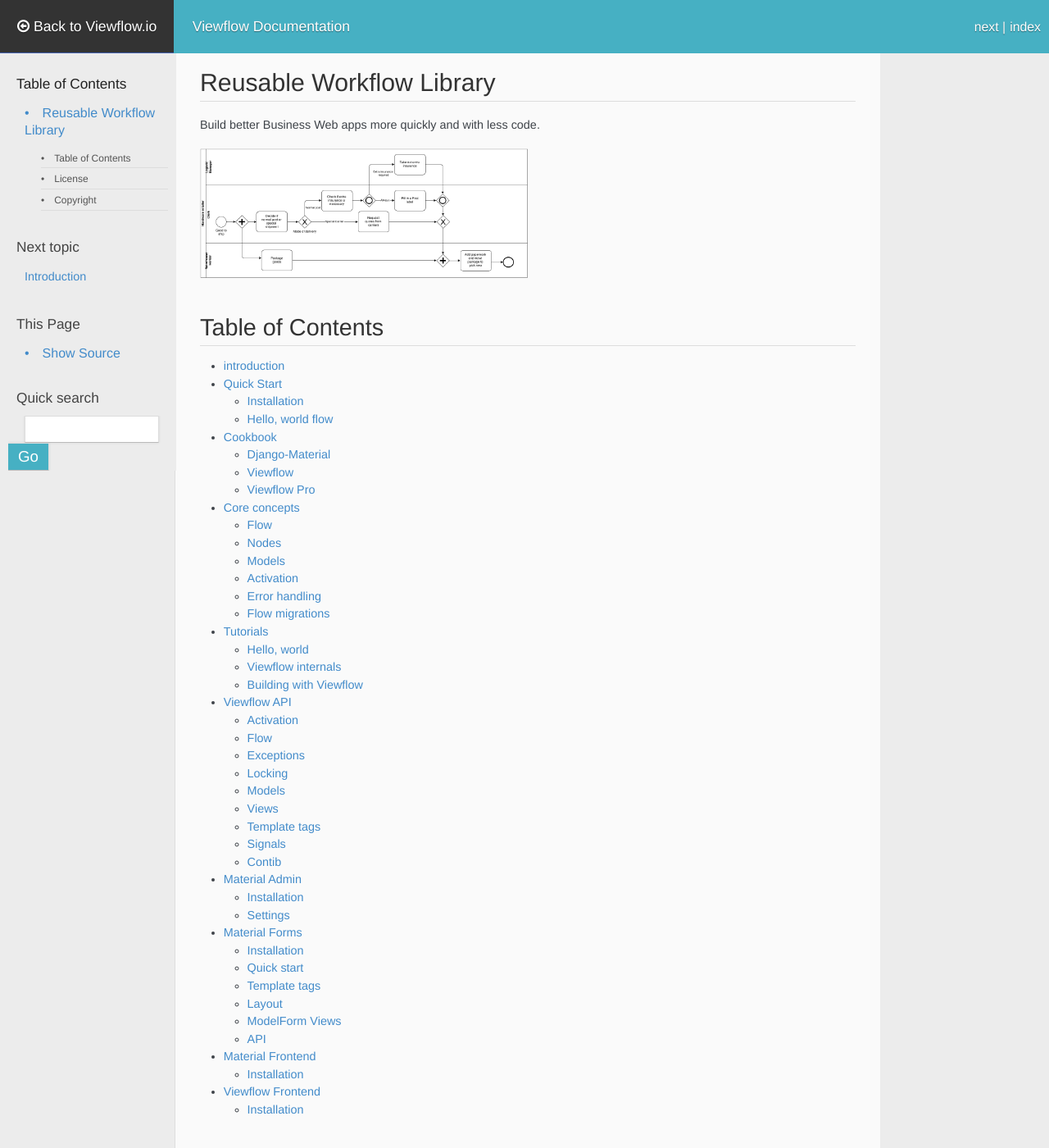
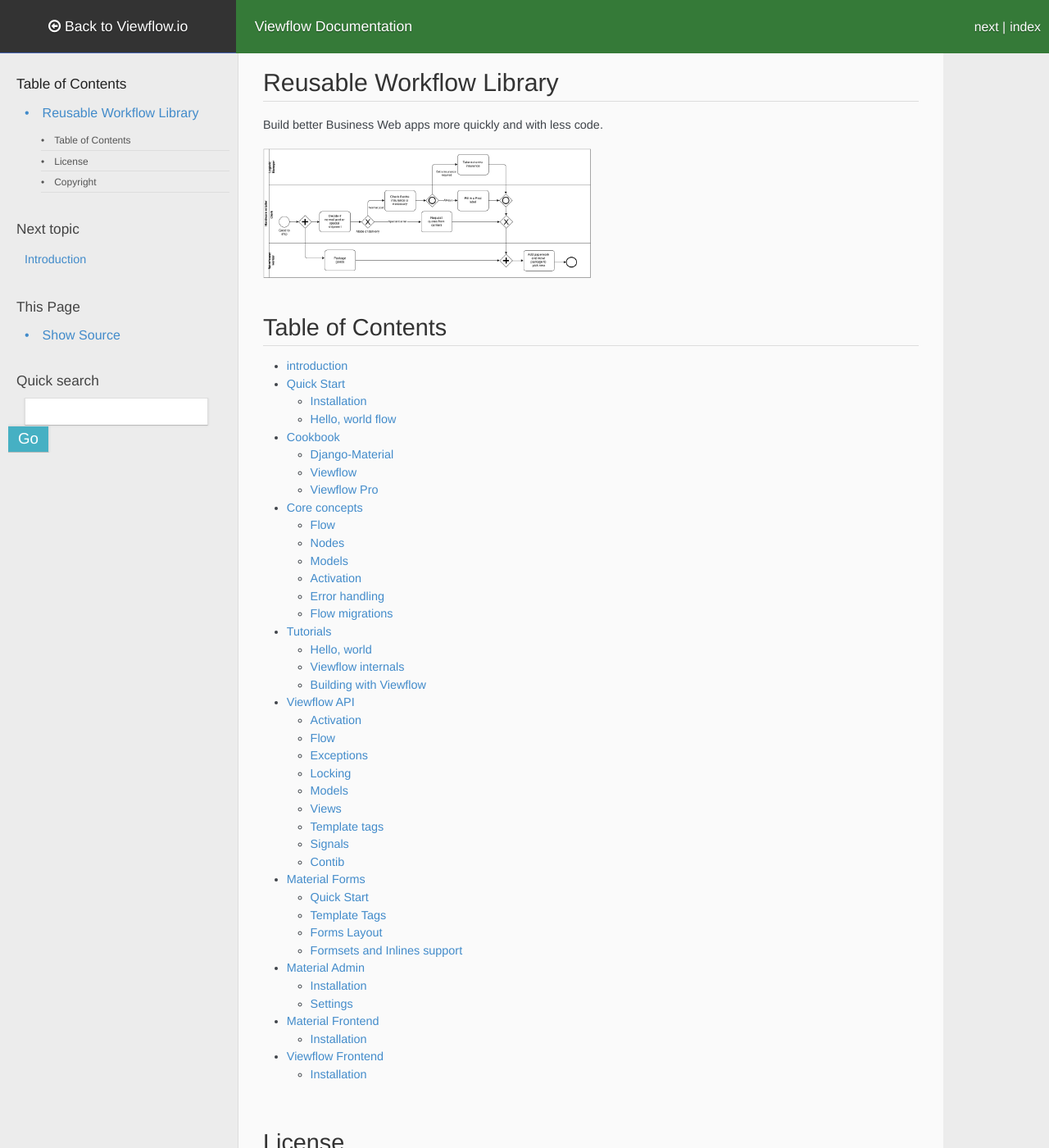
Before and after one commit to kmmbvnr/viewflow-docs-v1, a Sphinx documentation site: the page built from docs/index.rst, in a window 1280 px wide and 1400 px high. Shown: the whole window at 82% size. Built offline with Sphinx 7.4.7, drawn with Linux system fonts in a browser that asks for light colours; nearby versions of some CDN libraries; some web fonts are replaced; some of the changed lines change nothing that is shown.

Commit message:
Extend forms documentation

```diff
--- /dev/null
+++ b/docs/forms_formsets.rst
@@ -0,0 +1,5 @@
+============================
+Formsets and Inlines support
+============================
+
+**PRO Only**
--- /dev/null
+++ b/docs/forms_layout.rst
@@ -0,0 +1,47 @@
+============
+Forms Layout
+============
+
+Layout
+======
+
+Layout object is the way to specify relative fields placements and sizes.
+
+.. code-block:: python
+
+    from material import *
+
+    layout = Layout(
+        Row('shipment_no', 'description')
+        Fieldset("Add to inventory",
+                 Row(Span3('product_name'), 'tags'),
+                 Row('vendor', 'product_type'),
+                 Row(Column('sku',
+                            'stock_level',
+                            span_columns=4),
+                     'gender', 'desired_gender'),
+                 Row('cost_price', Span2('wholesale_price'), 'retail_price')))
+
+SpanXX elements are not to material grid classes, but used to
+determine relative fields width. Each row occupies 12 grid columns.
+Elements in Row('elem1', 'elem2') would be rendered in 6 grid coulmns
+each, and in Row(Span2('elem1'), 'elem2') `elem1` would be rendered in
+8 grid columns, and `elem2` in 4 grid columns.
+
+Layouts rendering itself is specified in template.
+
+
+API
+===
+
+.. autoclass:: material.base.Layout
+      :members:
+
+.. autoclass:: material.base.Span
+      :members:
+
+.. autoclass:: material.base.Column
+      :members:
+
+.. autoclass:: material.base.Row
+      :members:
--- /dev/null
+++ b/docs/forms_quickstart.rst
@@ -0,0 +1,47 @@
+===========
+Quick Start
+===========
+
+
+Installation
+============
+
+django-material tested with Python 2.7/3.4/3.5, django 1.8/1.9::
+
+    pip install django-material
+
+And add it into INSTALLED_APPS settings
+
+.. code-block:: python
+
+    INSTALLED_APPS = (
+         'material',
+         ...
+    )
+
+Quick start
+===========
+
+Include formpack javascript and styles into your base template
+
+.. code-block:: html
+
+    {% include 'material/includes/material_css.html' %}
+    {% include 'material/includes/material_js.html' %}
+
+
+Load the `material_form` template tag library
+
+.. code-block:: html
+
+        {% load material_form %}
+
+And render your form with {% form %} template tag
+
+.. code-block:: html
+
+    <form method="POST">
+        {% csrf_token %}
+        {% form form=form %}{% endform %}
+        <button type="submit" name="_submit" class="btn">Submit</button>
+    </form>
--- /dev/null
+++ b/docs/forms_templatetags.rst
@@ -0,0 +1,109 @@
+=============
+Template Tags
+=============
+
+{% form %}
+==========
+
+Renders material desing styled form.
+
+Options:
+
+
+* `form` - form instance to render, if not specified, takes from from `form` context variable
+* `layout` - form layout object, by default first from `layout` then `view.layout` context variable
+* `template` - template to render a form, default 'material/form.html'
+
+
+Example:
+
+.. code-block:: html
+
+    <form method="POST">
+        {% csrf_token %}
+        {% form form=customer_form layout=form.layout %}{% endform %}
+   </form>
+
+
+{% part %}
+==========
+
+`django-material` forms processing is built around simple concept
+called *part*. `part` is like django template block, it has a default
+value and could be overriden.  But `parts` are created dynamically for
+each form field, which allows you to redefine specific form field html
+render output.
+
+Here is the example of rendering form with but prefix email field with email icon.
+
+.. code-block:: html
+
+    <form method="POST">
+        {% csrf_token %}
+        {% form %}
+            {% part form.email prefix %}<div class="input-group-addon">@</div>{% endpart %}
+        {% endform %}
+        <button type="submit" name="_submit" class="btn">Submit</button>
+    </form>
+
+There is a lot of other parts declared in default templates. See
+template code for details.  If your widget is so special, you can
+completly override its rendering
+
+.. code-block:: html
+
+    {% part form.my_field %}any html code here{% endpart %}
+
+List of common parts
+--------------------
+
+Each field template could have own parts available for redefinition.
+
+Here is the list of common parts, available in most of field templates::
+
+    {% part field prefix %}{% endpart %}
+    {% part field control %}{% endpart %}
+    {% part field label %}{% endpart %}
+    {% part field help_text %}{% endpart %}
+    {% part field errors %}{% endpart %}
+
+Widget specific parts
+---------------------
+
+CheckboxSelectMultiple
+~~~~~~~~~~~~~~~~~~~~~~
+
+Number of columns to render checkboxes::
+
+    {% part field columns %}1{% endpart %}
+
+{% attr %}
+==========
+
+The tag allows to add or override specific attribute in the rendered
+html.
+
+Here are few examples.
+
+Set field div-wrapper class attribute::
+
+    {% attr form.field 'group' class %}col s12 m6 l4{% endattr %}
+
+Add `data-validate` attribute the the `<label>` tag::
+
+    {% attr form.field 'label' data-validate%}1{% endattr %}
+
+Append `blue` to the list of classes of the `<input>` tag::
+
+    {% attr form.field 'widget' 'class'  append %}blue{% endattr %}
+
+
+Widget specific attributes
+--------------------------
+
+RadioSelect
+~~~~~~~~~~~
+
+Render radio sleectin one line::
+
+    {% attr form.field 'group' class append %}inline{% endattr %}
--- a/docs/index.rst
+++ b/docs/index.rst
@@ -19,8 +19,8 @@
    core_concepts
    tutorials
    viewflow_api
+   material_forms
    material_admin
-   material_forms
    material_frontend
    viewflow_frontend
 
--- a/docs/material_forms.rst
+++ b/docs/material_forms.rst
@@ -10,147 +10,13 @@
 * Strong python/html code separation
 * Complex form layouts support
 
+.. toctree::
+   :maxdepth: 2
+
+   forms_quickstart
+   forms_templatetags
+   forms_layout
+   forms_formsets
+
 .. image:: _static/MaterialForm.png
    :width: 800px
-
-
-Installation
-============
-
-django-material tested with Python 2.7/3.4/3.5, django 1.8/1.9::
-
-    pip install django-material
-
-And add it into INSTALLED_APPS settings
-
-.. code-block:: python
-
-    INSTALLED_APPS = (
-         'material',
-         ...
-    )
-
-Quick start
-===========
-
-Include formpack javascript and styles into your base template
-
-.. code-block:: html
-
-    {% include 'material/includes/material_css.html' %}
-    {% include 'material/includes/material_js.html' %}
-
-
-Load the `material_form` template tag library
-
-.. code-block:: html
-
-        {% load material_form %}
-
-And render your form with {% form %} template tag
-
-.. code-block:: html
-
-    <form method="POST">
-        {% csrf_token %}
-        {% form form=form %}{% endform %}
-        <button type="submit" name="_submit" class="btn">Submit</button>
-    </form>
-
-Template tags
-=============
-
-`django-material` forms processing is built around simple concept
-called *part*. `part` is like django template block, it has a default
-value and could be overriden.  But `parts` are created dynamically for
-each form field, which allows you to redefine specific form field html
-render output.
-
-Here is the example of rendering form with but prefix email field with email icon.
-
-.. code-block:: html
-
-    <form method="POST">
-        {% csrf_token %}
-        {% form %}
-            {% part form.email prefix %}<div class="input-group-addon">@</div>{% endpart %}
-        {% endform %}
-        <button type="submit" name="_submit" class="btn">Submit</button>
-    </form>
-
-There is a lot of other parts declared in default templates. See
-template code for details.  If your widget is so special, you can
-completly override its rendering
-
-.. code-block:: html
-
-    {% part form.my_field %}any html code here{% endpart %}
-
-
-Layout
-======
-
-Layout object is the way to specify relative fields placements and sizes.
-
-.. code-block:: python
-
-    from material import *
-
-    layout = Layout(
-        Row('shipment_no', 'description')
-        Fieldset("Add to inventory",
-                 Row(Span3('product_name'), 'tags'),
-                 Row('vendor', 'product_type'),
-                 Row(Column('sku',
-                            'stock_level',
-                            span_columns=4),
-                     'gender', 'desired_gender'),
-                 Row('cost_price', Span2('wholesale_price'), 'retail_price')))
-
-SpanXX elements are not to material grid classes, but used to
-determine relative fields width. Each row occupies 12 grid columns.
-Elements in Row('elem1', 'elem2') would be rendered in 6 grid coulmns
-each, and in Row(Span2('elem1'), 'elem2') `elem1` would be rendered in
-8 grid columns, and `elem2` in 4 grid columns.
-
-Layouts rendering itself is specified in template.
-
-
-ModelForm Views
-===============
-
-Viewform library provides  LayoutMixin for model form views, populates
-form fields list directly from layout object
-
-.. code-block:: python
-
-    from django import generic
-    from material import LayoutMixin
-
-    class SampleView(LayoutMixin, generic.ModelFormView):
-        layout = Layout(...)
-
-
-API
-===
-
-.. autoclass:: material.base.Layout
-      :members:
-
-.. autoclass:: material.base.Span
-      :members:
-
-.. autoclass:: material.base.Column
-      :members:
-
-.. autoclass:: material.base.Row
-      :members:
-
-.. autoclass:: material.base.Inline
-      :members:
-
-.. autoclass:: material.base.Fieldset
-      :members:
-
-.. autoclass:: material.base.LayoutMixin
-      :members:
--- a/docs/proBlue/layout.html
+++ b/docs/proBlue/layout.html
@@ -12,7 +12,7 @@
           {%- if not loop.first %}{{ reldelim2 }}{% endif %}</li>
         {%- endfor %}
         {%- block rootrellink %}
-        <li><a href="http://viewflow.io" style="padding: 21px; padding-top: 23px; padding-bottom: 22px; background-color: #333;margin-right:1em">
+        <li><a href="http://viewflow.io" style="padding: 59px; padding-top: 60px; padding-bottom: 22px; background-color: #333;margin-right:1em">
            <i class="fa fa-arrow-circle-o-left"></i> Back to Viewflow.io</a></li>
         <li><a href="{{ pathto(master_doc) }}">{{ shorttitle|e }}</a></li>
         {%- endblock %}
--- a/docs/proBlue/static/proBlue.css
+++ b/docs/proBlue/static/proBlue.css
@@ -34,7 +34,7 @@
 }
 
 div.bodywrapper {
-    margin: 0 0 0 213px;
+    margin: 0 0 0 290px;
 }
 
 hr{
@@ -86,6 +86,7 @@
   position:fixed;
   top: 0px;
   background-color: #46b0c3;
+  background-color: #357a38;
   line-height: 65px;
   color: #ffffff;
   text-shadow: 0px 1px 1px rgba(0,0,0,0.4);
@@ -111,7 +112,7 @@
 div.sphinxsidebar {
     font-size: 0.9em;
     line-height: 1.5em;
-    width: 215px;
+    width: 290px;
     position:fixed;
     margin-left: 0;
     background-color: #ececec;
```
